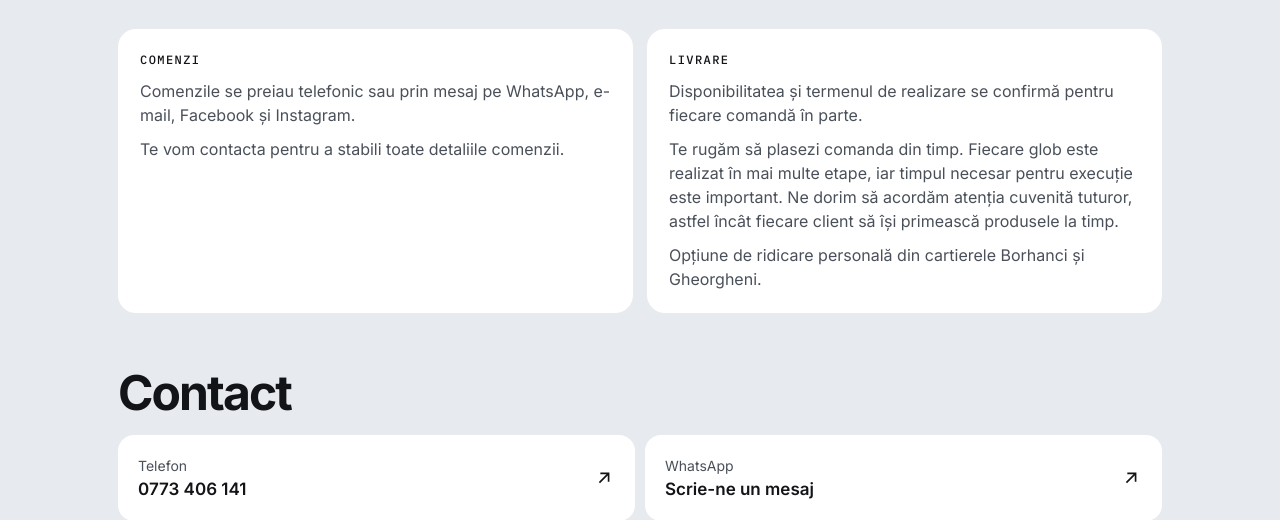
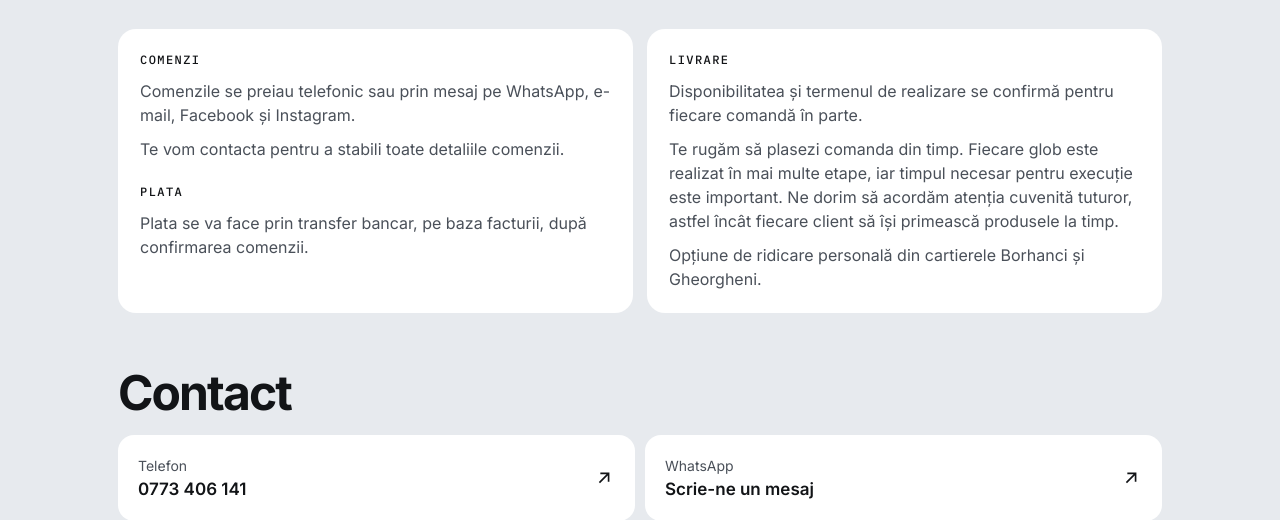
Before and after one commit to ruxandrapasca/zoni.atelier, a plain HTML site: page index.html in a window 1280 px wide. Shown: the part 7101-7621 px from the top of the page. Drawn offline with Linux system fonts and the light colour scheme.

Commit message:
Add files via upload

```diff
--- a/index.html
+++ b/index.html
@@ -151,6 +151,7 @@ body::before{content:"";position:fixed;inset:0 0 auto;height:env(safe-area-inset
 .link:hover{outline:1px solid var(--ink)}
 .link span{color:var(--ink-2);font-size:14px}
 .link b{font-weight:600;font-size:17px}
+.info h3.sub-h{margin-top:22px}
 footer{color:var(--ink-2);font-size:13px;margin-top:28px;line-height:2}
 footer a,.small a{color:inherit;text-decoration:underline;text-underline-offset:3px}
 dialog.terms{position:fixed;inset:0;margin:auto;width:min(720px,calc(100vw - 16px));height:calc(100vh - 16px);height:calc(100dvh - 16px);max-height:none;border-radius:20px;background:var(--surface);overflow:hidden;padding:0}
@@ -303,6 +304,8 @@ dialog.lb[open]{display:flex;flex-direction:column}
       <h3>Comenzi</h3>
       <p>Comenzile se preiau telefonic sau prin mesaj pe WhatsApp, e-mail, Facebook și Instagram.</p>
       <p>Te vom contacta pentru a stabili toate detaliile comenzii.</p>
+      <h3 class="sub-h">Plata</h3>
+      <p>Plata se va face prin transfer bancar, pe baza facturii, după confirmarea comenzii.</p>
     </section>
     <section>
       <h3>Livrare</h3>
@@ -391,7 +394,7 @@ dialog.lb[open]{display:flex;flex-direction:column}
       <p>Totalul afișat în coș este estimativ. Dacă un model nu mai este disponibil sau nu poate fi realizat în termenul dorit, te anunțăm și îți propunem o alternativă. Nu ești obligat să o accepți.</p>
 
       <h3>4. Prețuri și plată</h3>
-      <p>Prețurile sunt afișate în lei, pe bucată. Ambalajele și personalizările cu cost suplimentar sunt indicate separat. Modalitatea și momentul plății se stabilesc la confirmarea comenzii.</p>
+      <p>Prețurile sunt afișate în lei, pe bucată. Ambalajele și personalizările cu cost suplimentar sunt indicate separat. Plata se face prin transfer bancar, pe baza facturii, după confirmarea comenzii.</p>
 
       <h3>5. Realizare, ridicare și livrare</h3>
       <p>Termenul de realizare se confirmă pentru fiecare comandă în parte. Produsele se pot ridica personal din cartierele Borhanci sau Gheorgheni. Alte variante de livrare se stabilesc de comun acord, iar eventualele costuri de transport ți le comunicăm înainte de confirmarea comenzii.</p>
```
